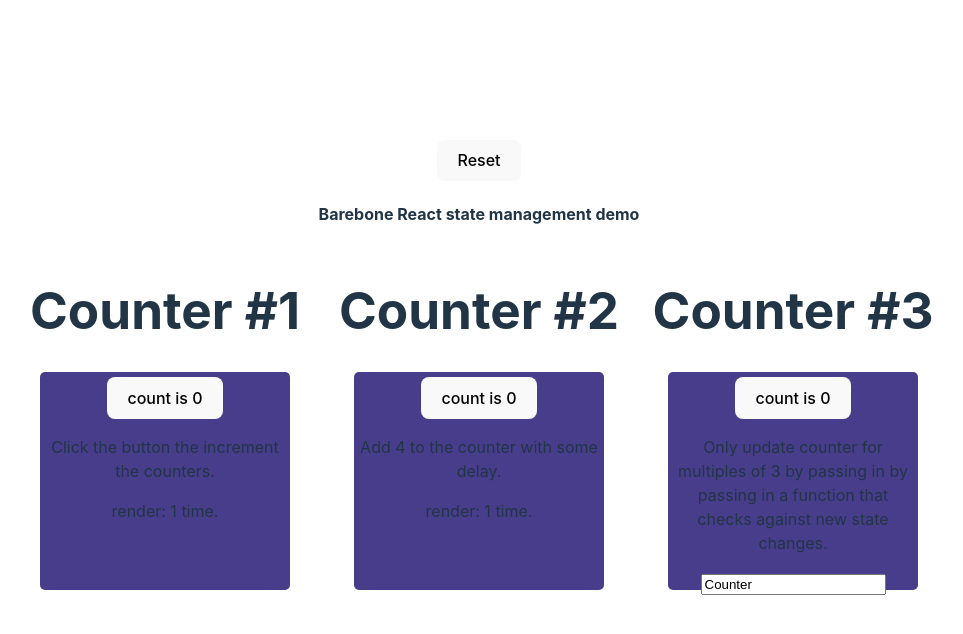
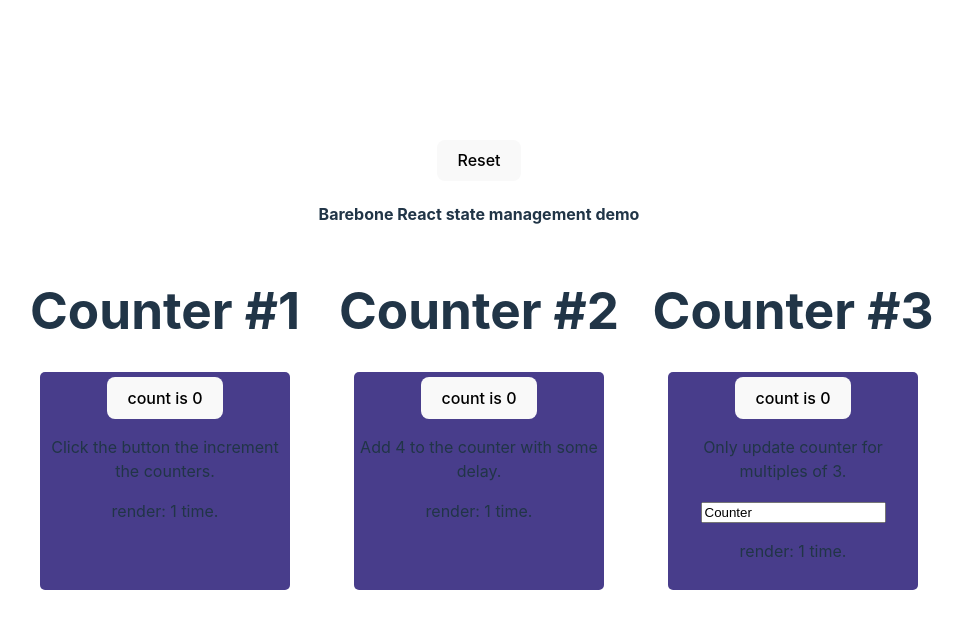
Before and after one commit to seegg/barebone-demo, a React (Vite) app: page / in a window 1280 px wide. Shown: the top 634 px of the page, without its empty margins (161-1124 px from the left). Built offline with nearby package versions, Linux system fonts and the light colour scheme.

Commit message:
update demo

```diff
--- a/src/App.tsx
+++ b/src/App.tsx
@@ -36,8 +36,7 @@ function App() {
         />
         <TitleController
           count={3}
-          instruction="Only update counter for multiples of 3 by passing in by passing in a
-          function that checks against new state changes."
+          instruction="Only update counter for multiples of 3."
         />
       </div>
       <Contact
@@ -84,9 +83,11 @@ const TitleController = ({ count, instruction }: Counter) => {
     (state) => {
       return state.counter;
     },
-    (state) => state.counter % 3 == 0,
+    (state) => state.counter % 3 === 0 && state.counter > 0,
   );
   const title = useTitleStore((state) => state.Title.value);
+  const renderCount = useRef(0);
+  renderCount.current++;
 
   const handleOnChange = (ev: React.ChangeEvent<HTMLInputElement>) => {
     titleActions.setTitle(ev.target.value);
@@ -101,6 +102,10 @@ const TitleController = ({ count, instruction }: Counter) => {
         <button onClick={counterActions.increment}>count is {counter}</button>
         <p>{instruction}</p>
         <input type="text" value={title} onChange={handleOnChange} />
+        <p>
+          render: {renderCount.current}{' '}
+          {renderCount.current > 1 ? 'times' : 'time'}.
+        </p>
       </div>
     </div>
   );
--- a/src/barebone/create-store.ts
+++ b/src/barebone/create-store.ts
@@ -125,14 +125,16 @@ export const createUseStoreHook = <StoreState extends State>(
     equalFn?: EqualityFn<StoreState>,
   ): ReturnType<T> => {
     const [storeState, setStoreState] = useState<StoreState>(state);
-    // Use the setState function as the key to trigger rerenders at
-    // related components.
+    // Use the setState function as the listener for store changes
+    // and trigger rerenders.
     if (!stateListeners.has(setStoreState)) {
       stateListeners.set(setStoreState, {
         setState: setStoreState,
+        // If not update check callback is provided, compare current state
+        // with new state by default to decide if rerender or not.
         equalFn:
           equalFn ||
-          ((oldState, newState) => select(oldState) !== select(newState)),
+          ((newState, oldState) => select(oldState) !== select(newState)),
       });
     }
     return select(storeState);
@@ -214,6 +216,7 @@ const updateLocalStates = <StoreState extends State>(
     // each local state before updating that local state.
     if (listener.equalFn) {
       if (listener.equalFn(newState, oldState)) {
+        console.log(newState, oldState);
         listener.setState(newState);
       }
     } else {
```
Also changed, not shown: 1 other file (tests, documents, lock files or other folders).
